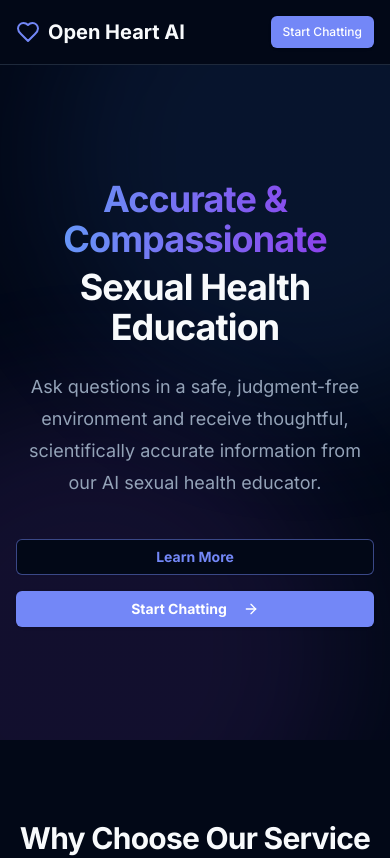
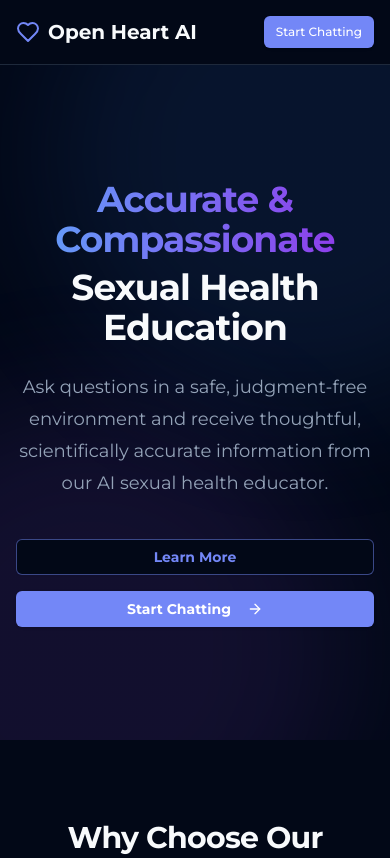
Before and after one commit to black-moon-clan/openheartai, a Next.js app in the folder frontend/: page / in a window 390 px wide. Shown: the top 858 px of the page. Built offline with nearby package versions, Linux system fonts and the light colour scheme.

Commit message:
Switch to Montserrat font and update background colors

```diff
--- a/frontend/src/app/globals.css
+++ b/frontend/src/app/globals.css
@@ -4,38 +4,6 @@
 
 @layer base {
   :root {
-    --background: 0 0% 100%;
-    --foreground: 222.2 84% 4.9%;
-
-    --card: 0 0% 100%;
-    --card-foreground: 222.2 84% 4.9%;
-
-    --popover: 0 0% 100%;
-    --popover-foreground: 222.2 84% 4.9%;
-
-    --primary: 231 89% 71%;
-    --primary-foreground: 0 0% 100%;
-
-    --secondary: 210 40% 96.1%;
-    --secondary-foreground: 222.2 47.4% 11.2%;
-
-    --muted: 210 40% 96.1%;
-    --muted-foreground: 215.4 16.3% 46.9%;
-
-    --accent: 210 40% 96.1%;
-    --accent-foreground: 222.2 47.4% 11.2%;
-
-    --destructive: 0 84.2% 60.2%;
-    --destructive-foreground: 210 40% 98%;
-
-    --border: 214.3 31.8% 91.4%;
-    --input: 214.3 31.8% 91.4%;
-    --ring: 231 89% 71%;
-
-    --radius: 0.5rem;
-  }
-
-  .dark {
     --background: 222.2 84% 4.9%;
     --foreground: 210 40% 98%;
 
@@ -63,6 +31,8 @@
     --border: 217.2 32.6% 17.5%;
     --input: 217.2 32.6% 17.5%;
     --ring: 231 89% 71%;
+
+    --radius: 0.5rem;
   }
 }
 
@@ -72,6 +42,23 @@
   }
   body {
     @apply bg-background text-foreground;
+  }
+  h1,
+  h2,
+  h3,
+  h4,
+  h5,
+  h6 {
+    @apply font-medium tracking-tight;
+  }
+  h1 {
+    @apply text-4xl sm:text-5xl;
+  }
+  h2 {
+    @apply text-3xl sm:text-4xl;
+  }
+  h3 {
+    @apply text-2xl sm:text-3xl;
   }
 }
 
@@ -195,18 +182,18 @@
 }
 
 .feature-icon {
-  @apply h-12 w-12 mb-4 text-blue-400;
+  @apply h-12 w-12 mb-4 text-primary;
 }
 
 .landing-container {
-  background: linear-gradient(to bottom, #0f172a, #1e293b);
+  background: hsl(var(--background));
   min-height: 100vh;
 }
 
 .cta-button-primary {
-  @apply bg-blue-600 hover:bg-blue-700 text-white font-bold py-3 px-6 rounded-lg transition-all duration-200;
+  @apply bg-primary hover:bg-primary/90 text-primary-foreground font-medium py-3 px-6 rounded-lg transition-all duration-200;
 }
 
 .cta-button-secondary {
-  @apply bg-transparent hover:bg-white/10 text-white font-bold py-3 px-6 rounded-lg border border-white transition-all duration-200;
+  @apply bg-transparent hover:bg-white/10 text-white font-medium py-3 px-6 rounded-lg border border-white transition-all duration-200;
 }
--- a/frontend/src/app/layout.tsx
+++ b/frontend/src/app/layout.tsx
@@ -1,13 +1,17 @@
 import type { Metadata, Viewport } from "next";
-import { Inter } from "next/font/google";
+import { Montserrat } from "next/font/google";
 import "./globals.css";
 import { Header } from "@/components/layout/header";
 import { Footer } from "@/components/layout/footer";
 
-const inter = Inter({ subsets: ["latin"] });
+const montserrat = Montserrat({
+  subsets: ["latin"],
+  display: 'swap',
+  variable: '--font-montserrat',
+});
 
 export const viewport: Viewport = {
-  themeColor: '#FF4B7F',
+  themeColor: '#7383f6',
   width: 'device-width',
   initialScale: 1.0,
 };
@@ -34,7 +38,7 @@ export default function RootLayout({
 }) {
   return (
     <html lang="en" className="dark">
-      <body className={inter.className}>
+      <body className={`${montserrat.className} antialiased`}>
         <div className="flex min-h-screen flex-col">
           <Header />
           <main className="flex-1">{children}</main>
```
